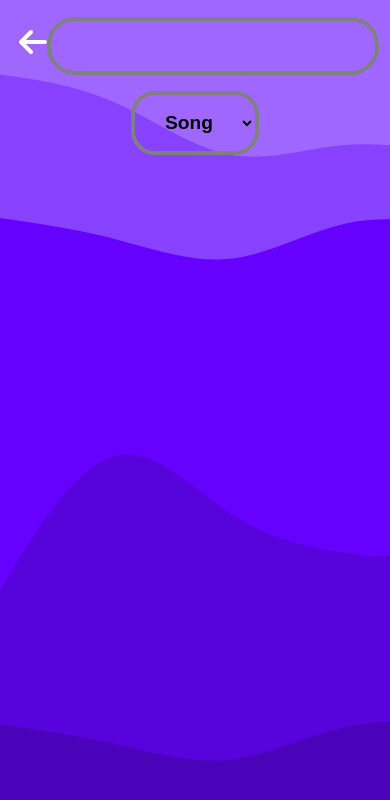
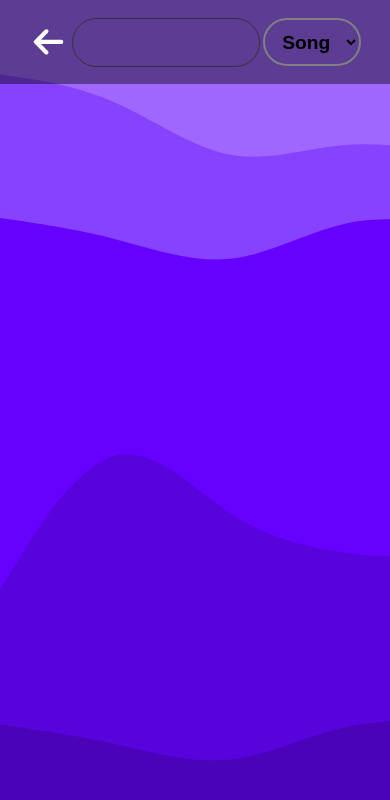
Before and after one commit to nandan-varma/songs, a Next.js app: page / in a window 390 px wide. Shown: the top 800 px of the page. Built offline with nearby package versions, Linux system fonts and the light colour scheme.

Commit message:
css update

```diff
--- a/pages/index.js
+++ b/pages/index.js
@@ -17,6 +17,8 @@ const Search = () => {
     const [searchResults, setSearchResults] = useState([]);
     const [pageType, setPageType] = useState('search') // 'album' or 'search'
     const [searchType, setSearchType] = useState('song'); // 'song' or 'album'
+    const [history, setHistory] = useState([]);
+    // history : pagetype : "" , value : ""
 
     useEffect(() => {
         if (albumID) {
@@ -113,6 +115,7 @@ const Search = () => {
                     <option value="song">Song</option>
                     <option value="album">Album</option>
                 </select>
+            </div>
 
                 {pageType === "search" && (
                     <ul className="songs">
@@ -162,7 +165,6 @@ const Search = () => {
                     </>
                 )}
 
-            </div>
             {playlist.length > 0 && (
                 <div style={{ position: 'fixed', bottom: 0, width: '100%' }}>
                     {/* <Playlist playlist={playlist} currentSongIndex={currentSongIndex}></Playlist> */}
--- a/styles/globals.css
+++ b/styles/globals.css
@@ -47,31 +47,55 @@ button {
 }
 
 .main-search {
+    top: 0;
+    width: 100vw;
+    height: 6vh;
+    background: rgba(0, 0, 0, 0.425);
     padding: 2vh 2vw;
-    text-align: center;
+    display: flex;
+    align-items: center;
+    justify-content: center;
 }
 
 .main-search input {
-    text-align: center;
-    height: 3rem;
-    width: 20rem;
+    width: 60vw;
+    border: none;
+    border: 1px solid #333;
+    padding: 5px;
 }
 
-select{
+.main-search select{
     text-align: center;
-    margin: 1rem;
-    height: 4rem;
+    margin: 1vh 1vw;
+    height: 3rem;
+    width: 15vw;
     font-weight: 700;
     font-size: 1.2rem;
-    width: 8rem;
     background-color: transparent;
-    border: 4px solid grey;
+    border: 2px solid grey;
     border-radius: 24px ;
 }
 
 .main-search svg {
-    margin-left: 0.5rem;
-    height: 2rem;
+    fill: #333;
+    height: 4vh;
+    width: 4vw;
+    margin: 1vh 1vw;
+}
+
+@media (max-width : 600px) {
+    .main-search{
+        padding: 2vh 0;
+    }
+    .main-search svg{
+        width: 10vw;
+    }
+    .main-search input{
+        width: 45vw;
+    }
+    .main-search select{
+        width: 25vw;
+    }
 }
 
 .search-box {
```
